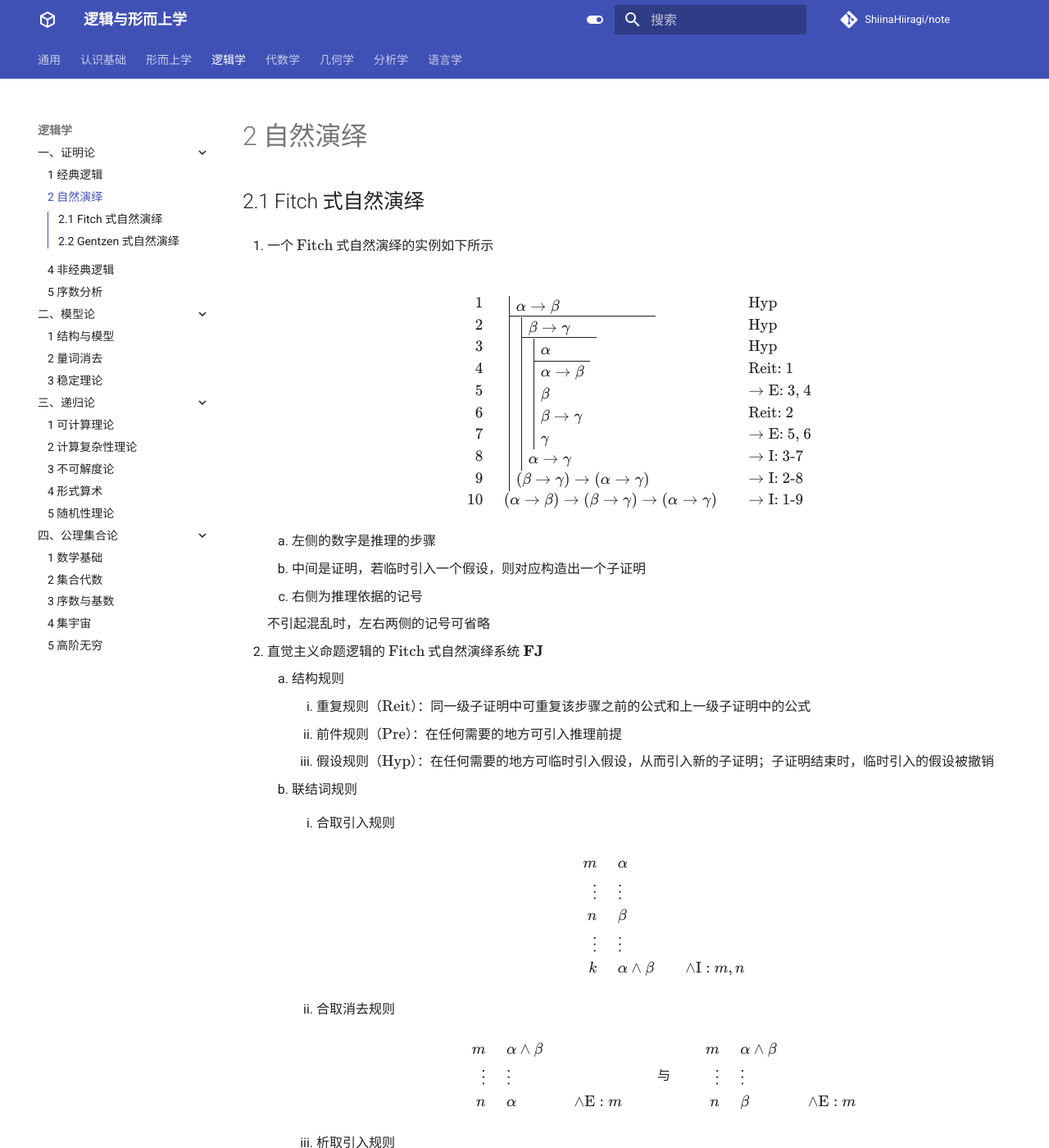
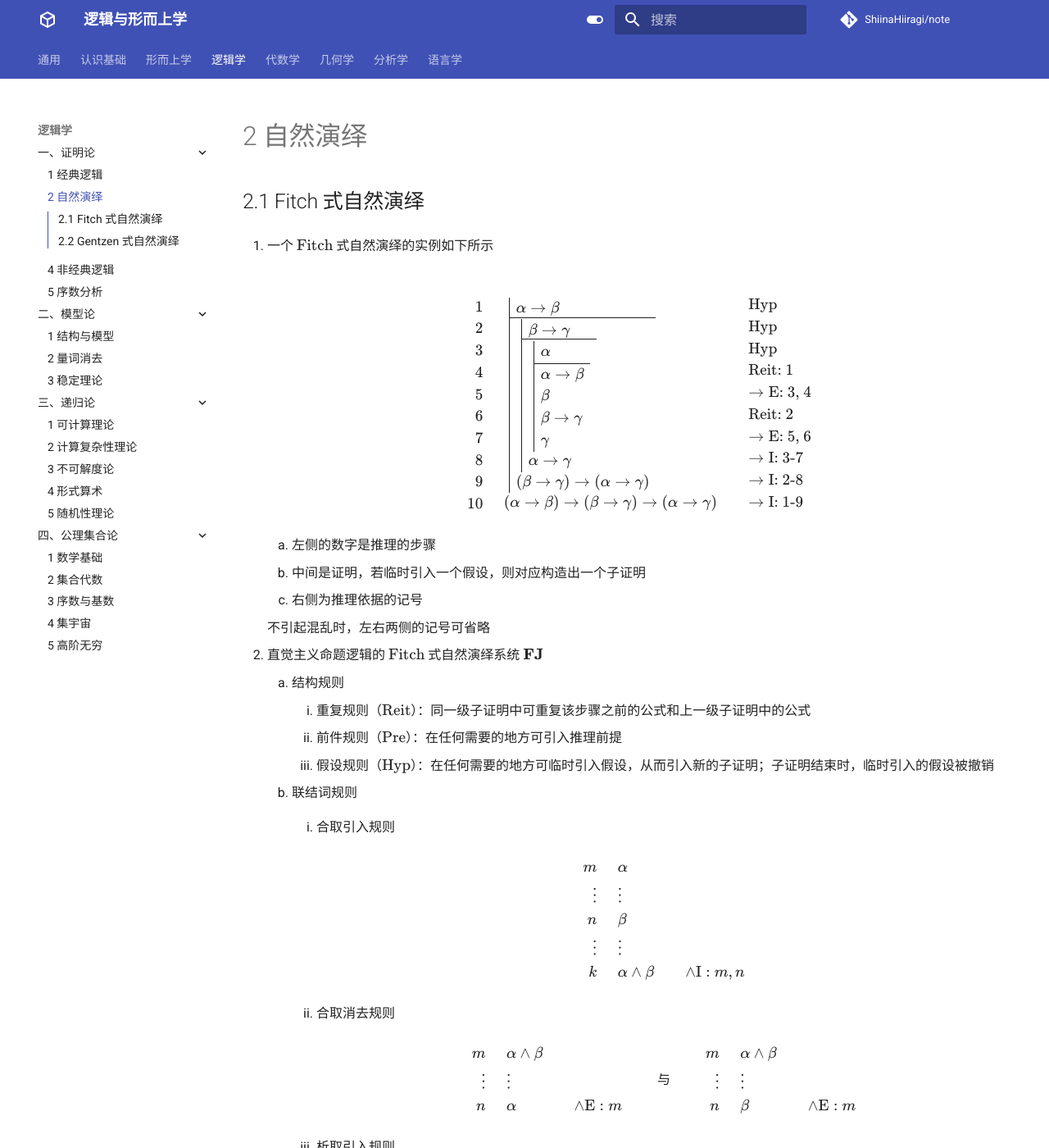
Before and after one commit to ShiinaHiiragi/note, an MkDocs documentation site: the page built from docs/logic/prf/nat.md, in a window 1280 px wide and 1400 px high. Shown: the whole window at 82% size. Built offline with MkDocs 1.6.1 and Material for MkDocs 9.7.7, drawn with Linux system fonts in a browser that asks for light colours; comment, search, counter and statistics services are not loaded; some of the changed text lies outside the part shown.

Commit message:
add offset

```diff
--- a/docs/logic/prf/nat.md
+++ b/docs/logic/prf/nat.md
@@ -13,10 +13,11 @@
     \newcommand{\startsub}{\\[-0.29em]}
     \newcommand{\endsub}{\startsub}
     \newcommand{\fendl}{\\[0.044em]}
+    \newcommand{\offset}{\rule{0pt}{1em}}
     \fitch{
         \fcol{
             \startsub
-            1 \\
+            \offset 1 \\
             2 \\
             3 \\
             4 \\
@@ -219,7 +220,7 @@
                     m + 1 \\
                     \vdots \\
                     n \\
-                    n + 1 \\
+                    \offset n + 1 \\
                     \vdots \\
                     k \\
                     k + 1 \\
@@ -262,8 +263,8 @@
             $$
             \fitch{
                 \fcol{
-                    m \\
-                    \vdots \\
+                    \offset m \\
+                    \offset \vdots \\
                     n \\
                     n + 1 \\
                 }
@@ -351,7 +352,7 @@
     $$
     \fitch{
         \fcol{
-            m \\
+            \offset m \\
             \vdots \\
             n \\
             n + 1 \\
```
